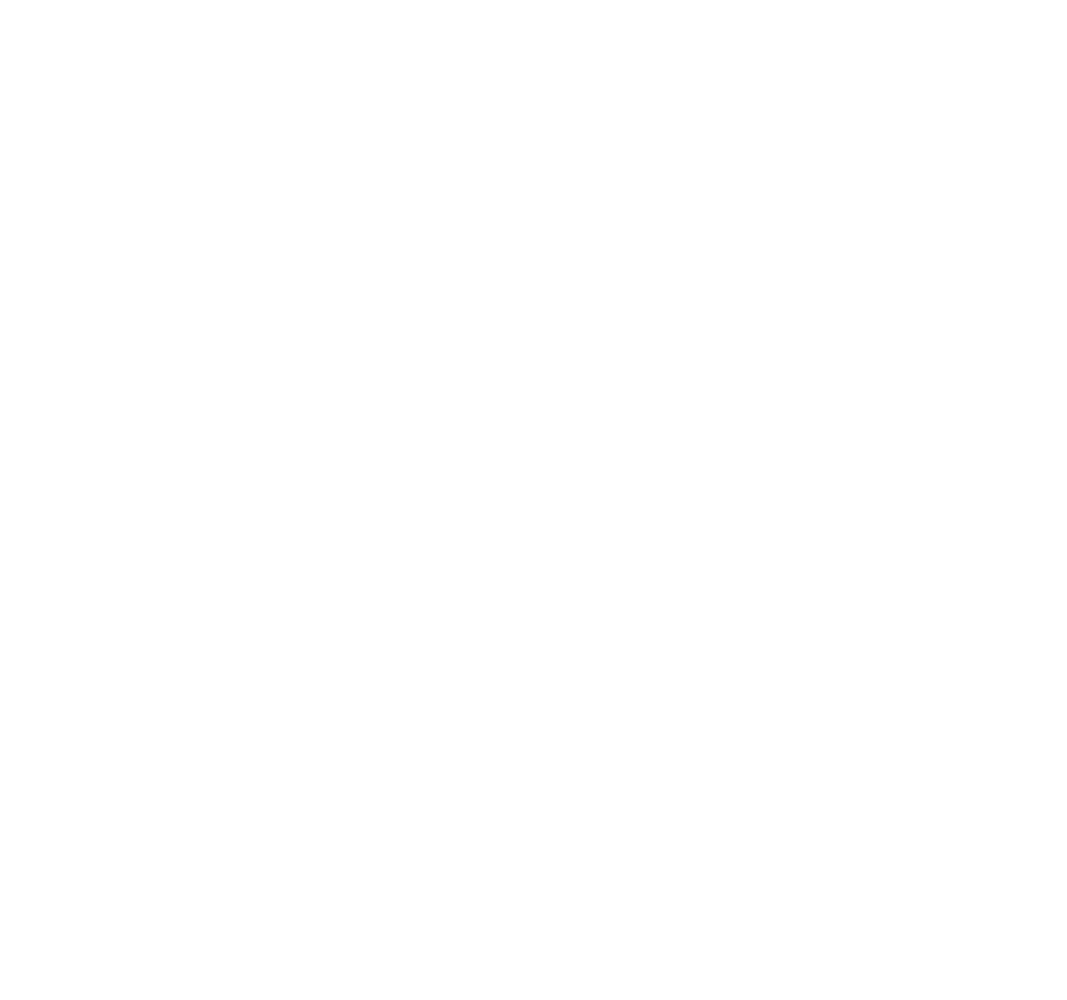
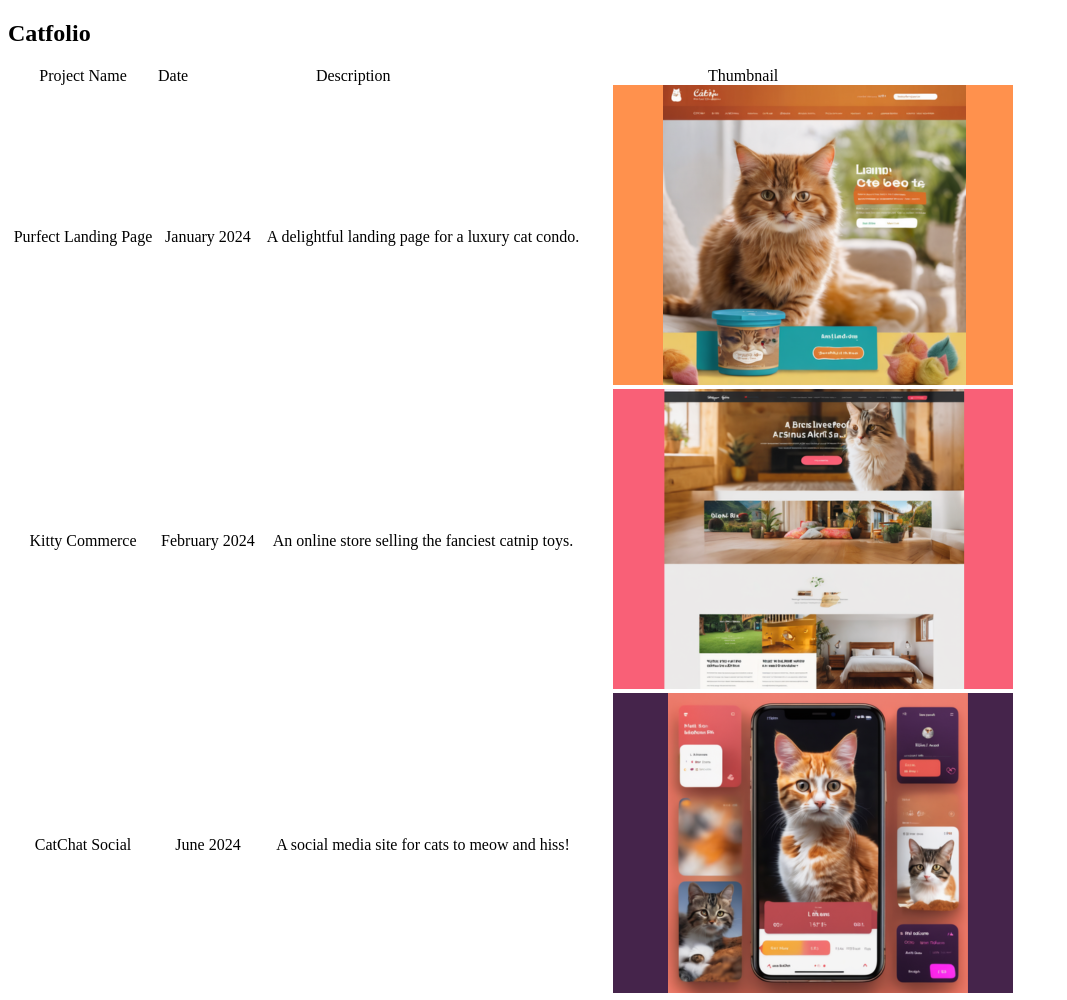
Before and after one commit to TashreeqAdams/Module_04_TASADA25144_PTO2503_Group_A_Tashreeq-Adams_SDF02, a plain HTML site: page catfolio.html in a window 1280 px wide. Shown: the whole page, without its empty margins (0-1067 px from the left). Before the commit the page ends 800 px from the top, so only its background shows below. Drawn offline with Linux system fonts and the light colour scheme.

Commit message:
Added catfolio.html and styles.css

```diff
--- a/catfolio.html
+++ b/catfolio.html
@@ -0,0 +1,41 @@
+<!DOCTYPE html>
+<html lang="en">
+  <head>
+    <meta charset="UTF-8" />
+    <meta name="viewport" content="width=device-width, initial-scale=1.0" />
+    <title>Catfolio</title>
+    <link rel="stylesheet" href="styles.css" />
+  </head>
+
+  <body>
+    <h2>Catfolio</h2>
+
+    <div class="container">
+      <div class="row1">Project Name</div>
+      <div class="ro2">Date</div>
+      <div class="row3">Description</div>
+      <div class="row4">Thumbnail</div>
+    </div>
+
+    <div class="container">
+      <div class="row1">Purfect Landing Page</div>
+      <div class="row2">January 2024</div>
+      <div class="row3">A delightful landing page for a luxury cat condo.</div>
+      <div class="row4"><img src="./images/1.png" /></div>
+    </div>
+
+    <div class="container">
+      <div class="row1">Kitty Commerce</div>
+      <div class="row2">February 2024</div>
+      <div class="row3">An online store selling the fanciest catnip toys.</div>
+      <div class="row4"><img src="./images/2.png" /></div>
+    </div>
+
+    <div class="container">
+      <div class="row1">CatChat Social</div>
+      <div class="row2">June 2024</div>
+      <div class="row3">A social media site for cats to meow and hiss!</div>
+      <div class="row4"><img src="./images/3.png" /></div>
+    </div>
+  </body>
+</html>
--- /dev/null
+++ b/styles.css
@@ -0,0 +1,28 @@
+.row4 {
+  width: 450px;
+}
+
+.row3 {
+  width: 330px;
+}
+
+.row2 {
+  width: 100px;
+}
+
+.row1 {
+  width: 150px;
+}
+
+.row {
+  width: 400px;
+}
+
+.container {
+  display: flex;
+  justify-content: left;
+  width: 100%;
+  align-items: center;
+  text-align: center;
+  margin: 0%;
+}
```
Also changed, not shown: index.html (+2 -1 lines).
